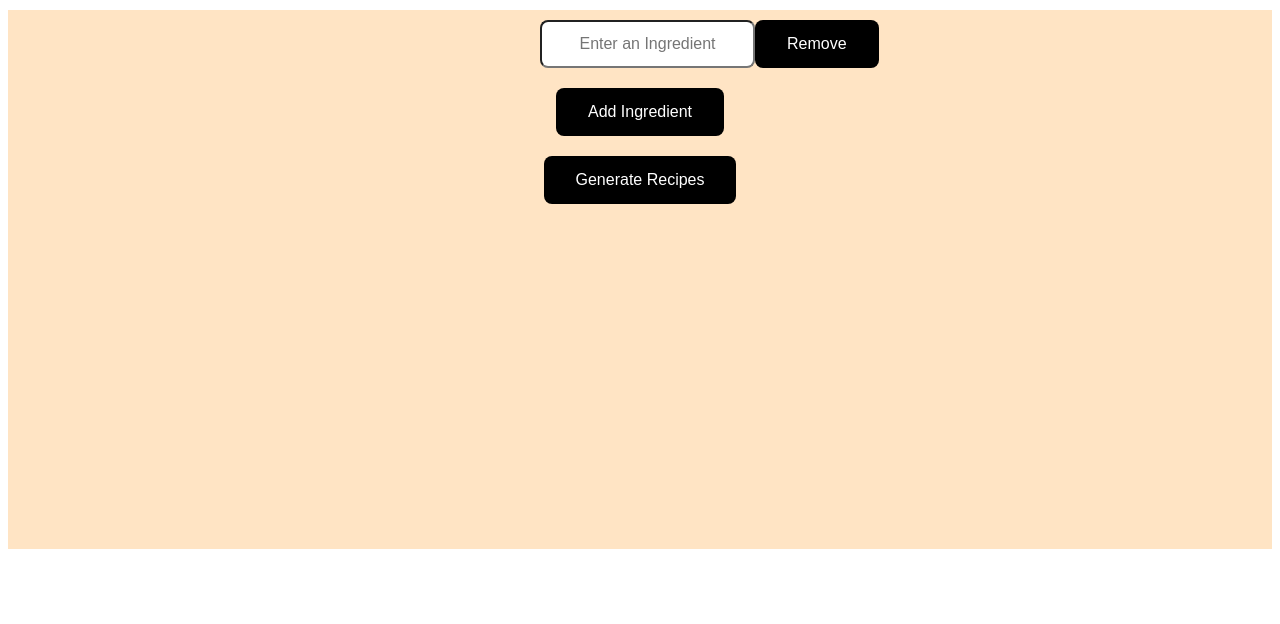
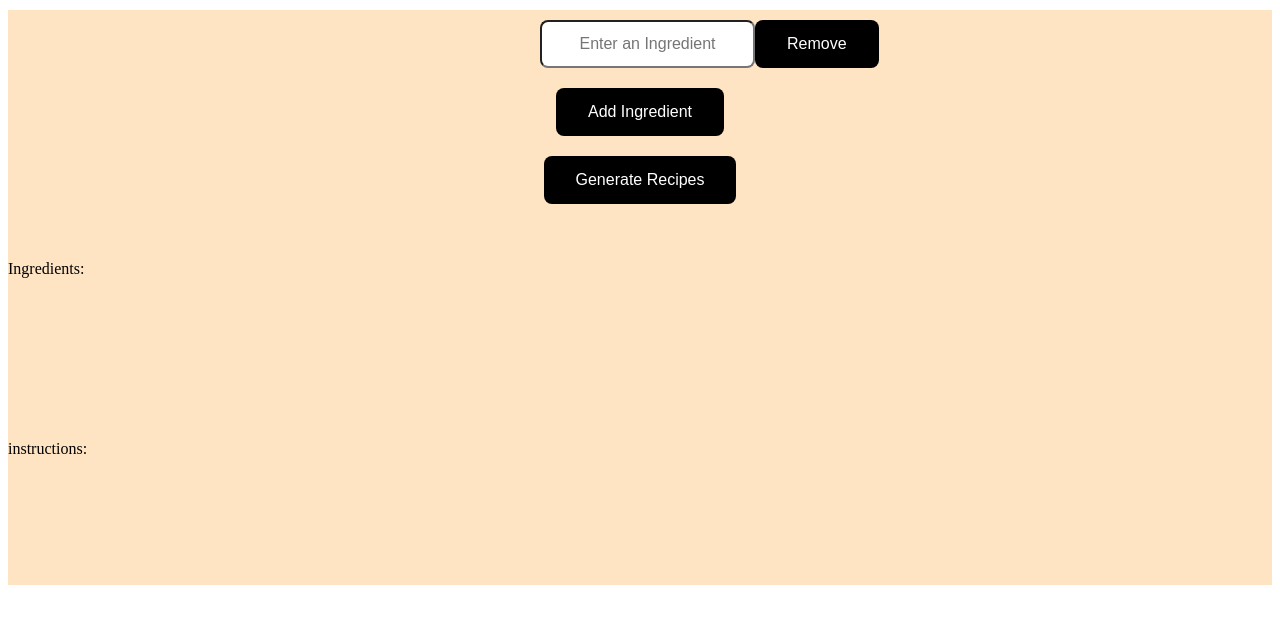
Before and after one commit to BernieBackcountry/aidishesdeployable, a Next.js app: page / in a window 1280 px wide. Shown: the top 624 px of the page. Built offline with nearby package versions, Linux system fonts and the light colour scheme.

Commit message:
added text

```diff
--- a/pages/index.js
+++ b/pages/index.js
@@ -96,11 +96,11 @@ export default function Home() {
           <div id="title" className={styles.title}>{titleWords}</div>
           <br />
           <br />
-
+          Ingredients:
           <div id="ingredients" className={styles.ingredients}>{ingredientWords}</div>
           <br />
           <br />
-
+          instructions:
           <div id="instructions" className={styles.instructions}>{instructionWords}</div>
 
             {showImage ? <img src={imageUrl} alt="Recipe Image" className={styles.image} /> : null}
```
